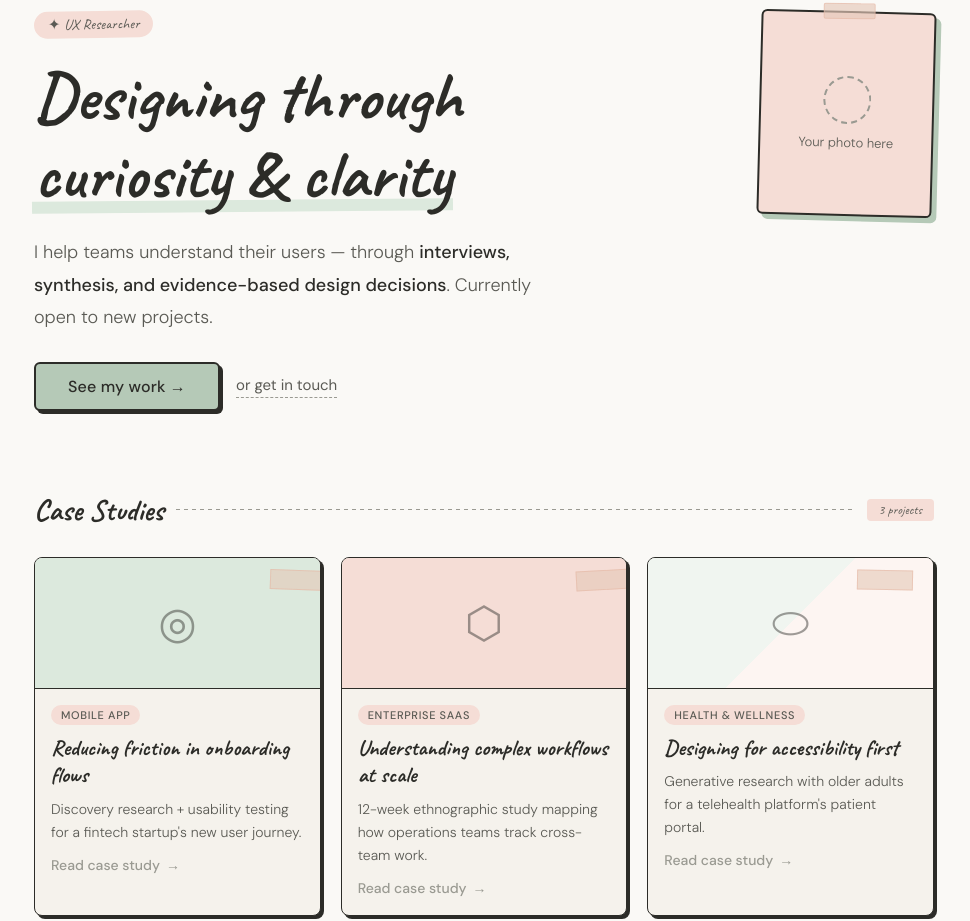
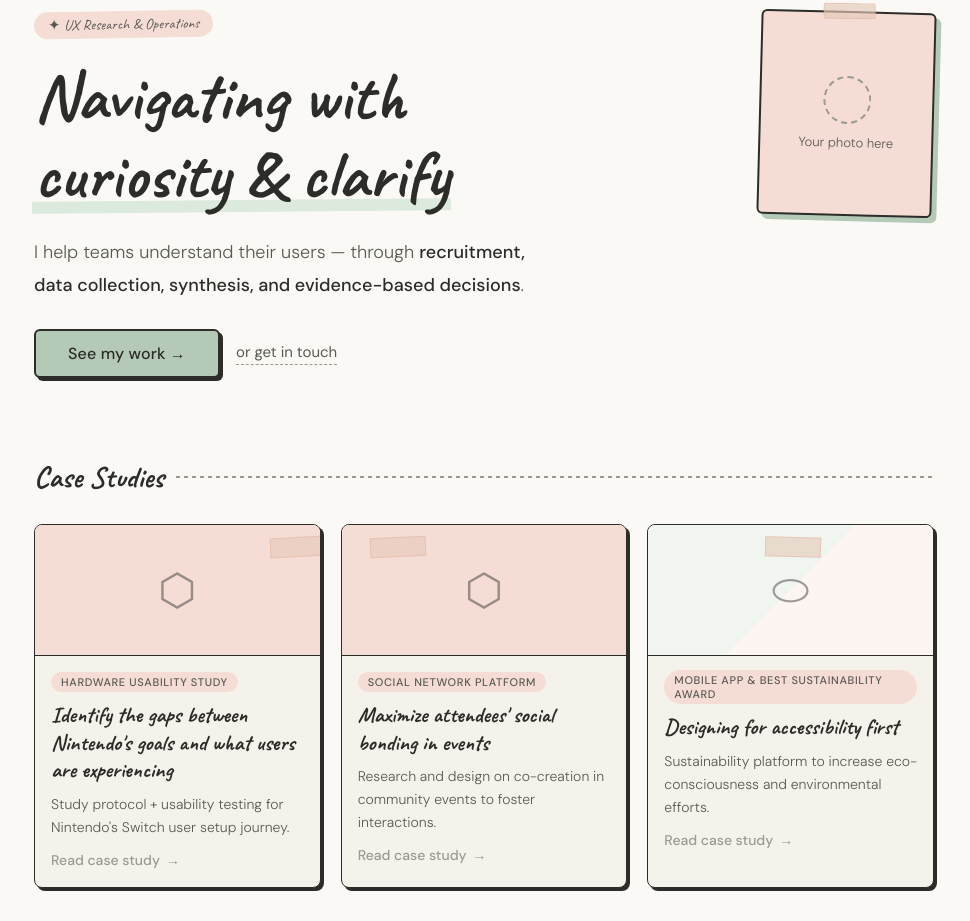
Before and after one commit to Wing-k/portfolio, a plain HTML site: page index.html in a window 1280 px wide. Shown: the part 163-1084 px from the top of the page, without its empty margins (156-1126 px from the left). Drawn offline with Linux system fonts and the light colour scheme.

Commit message:
Revise hero text and case study details
Updated hero section text and case study descriptions.

```diff
--- a/index.html
+++ b/index.html
@@ -30,10 +30,10 @@
     <div class="hero-inner">
 
       <div class="hero-text">
-        <span class="hero-tag">✦ UX Researcher</span>
-        <h1>Designing through<br><span class="highlight">curiosity &amp; clarity</span></h1>
+        <span class="hero-tag">✦ UX Research & Operations</span>
+        <h1>Navigating with<br><span class="highlight">curiosity &amp; clarify</span></h1>
         <p class="hero-bio">
-          I help teams understand their users — through <strong>interviews, synthesis, and evidence-based design decisions</strong>. Currently open to new projects.
+          I help teams understand their users — through <strong>recruitment, data collection, synthesis, and evidence-based decisions</strong>.
         </p>
         <div class="hero-cta">
           <a href="#work" class="btn-primary">See my work →</a>
@@ -60,46 +60,45 @@
     <div class="section-label">
       <h2>Case Studies</h2>
       <div class="line"></div>
-      <span class="tab">3 projects</span>
+      <!-- <span class="tab">3 projects</span> -->
     </div>
 
     <div class="case-grid">
-
-      <a href="case-study-onboarding.html" class="case-card">
-        <div class="case-card-thumb thumb-sage">
-          <div class="tape"></div>
-          <span class="thumb-icon">◎</span>
+      <a href="case-study-workflows.html" class="case-card">
+        <div class="case-card-thumb thumb-blush">
+          <div class="tape" style="transform: rotate(-3deg);"></div>
+          <span class="thumb-icon">⬡</span>
         </div>
         <div class="case-card-body">
-          <span class="case-tag">Mobile App</span>
-          <h3>Reducing friction in onboarding flows</h3>
-          <p>Discovery research + usability testing for a fintech startup's new user journey.</p>
+          <span class="case-tag">Hardware Usability Study</span>
+          <h3>Identify the gaps between Nintendo's goals and what users are experiencing</h3>
+          <p>Study protocol + usability testing for Nintendo's Switch user setup journey.</p>
           <div class="case-arrow">Read case study <span>→</span></div>
         </div>
       </a>
 
       <a href="case-study-workflows.html" class="case-card">
         <div class="case-card-thumb thumb-blush">
-          <div class="tape" style="transform: rotate(-3deg);"></div>
+          <div class="tape" style="transform: rotate(-2.5deg); right: auto; left: 28px;"></div>
           <span class="thumb-icon">⬡</span>
         </div>
         <div class="case-card-body">
-          <span class="case-tag">Enterprise SaaS</span>
-          <h3>Understanding complex workflows at scale</h3>
-          <p>12-week ethnographic study mapping how operations teams track cross-team work.</p>
+          <span class="case-tag">Social Network Platform</span>
+          <h3>Maximize attendees' social bonding in events</h3>
+          <p>Research and design on co-creation in community events to foster interactions.</p>
           <div class="case-arrow">Read case study <span>→</span></div>
         </div>
       </a>
 
       <a href="case-study-accessibility.html" class="case-card">
         <div class="case-card-thumb thumb-mixed">
-          <div class="tape" style="transform: rotate(1deg); right: 20px;"></div>
+          <div class="tape" style="transform: rotate(1.5deg); right: auto; left: 50%; margin-left: -26px;"></div>
           <span class="thumb-icon">⬭</span>
         </div>
         <div class="case-card-body">
-          <span class="case-tag">Health &amp; Wellness</span>
+          <span class="case-tag">Mobile App &amp; Best Sustainability Award</span>
           <h3>Designing for accessibility first</h3>
-          <p>Generative research with older adults for a telehealth platform's patient portal.</p>
+          <p>Sustainability platform to increase eco-consciousness and environmental efforts.</p>
           <div class="case-arrow">Read case study <span>→</span></div>
         </div>
       </a>
```
